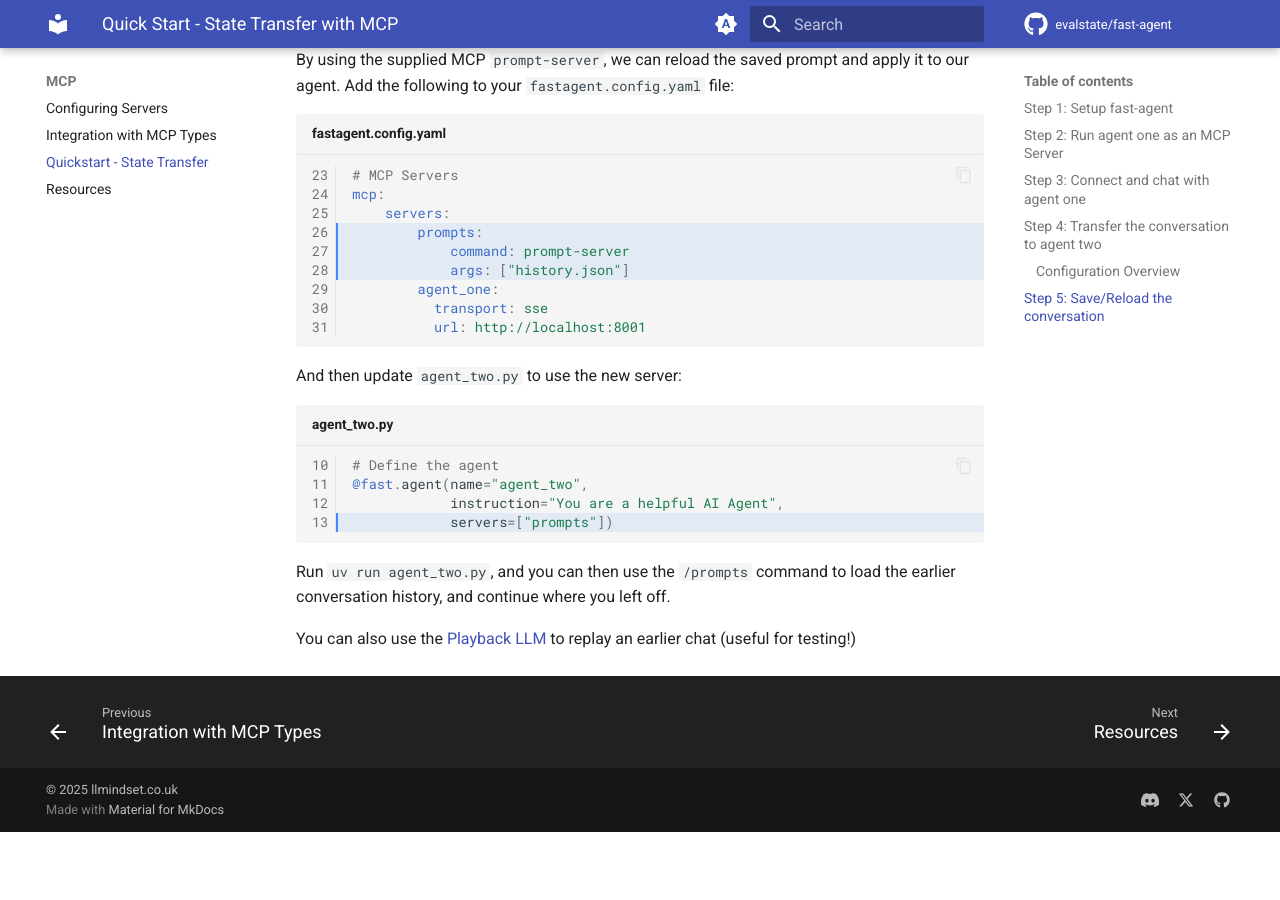
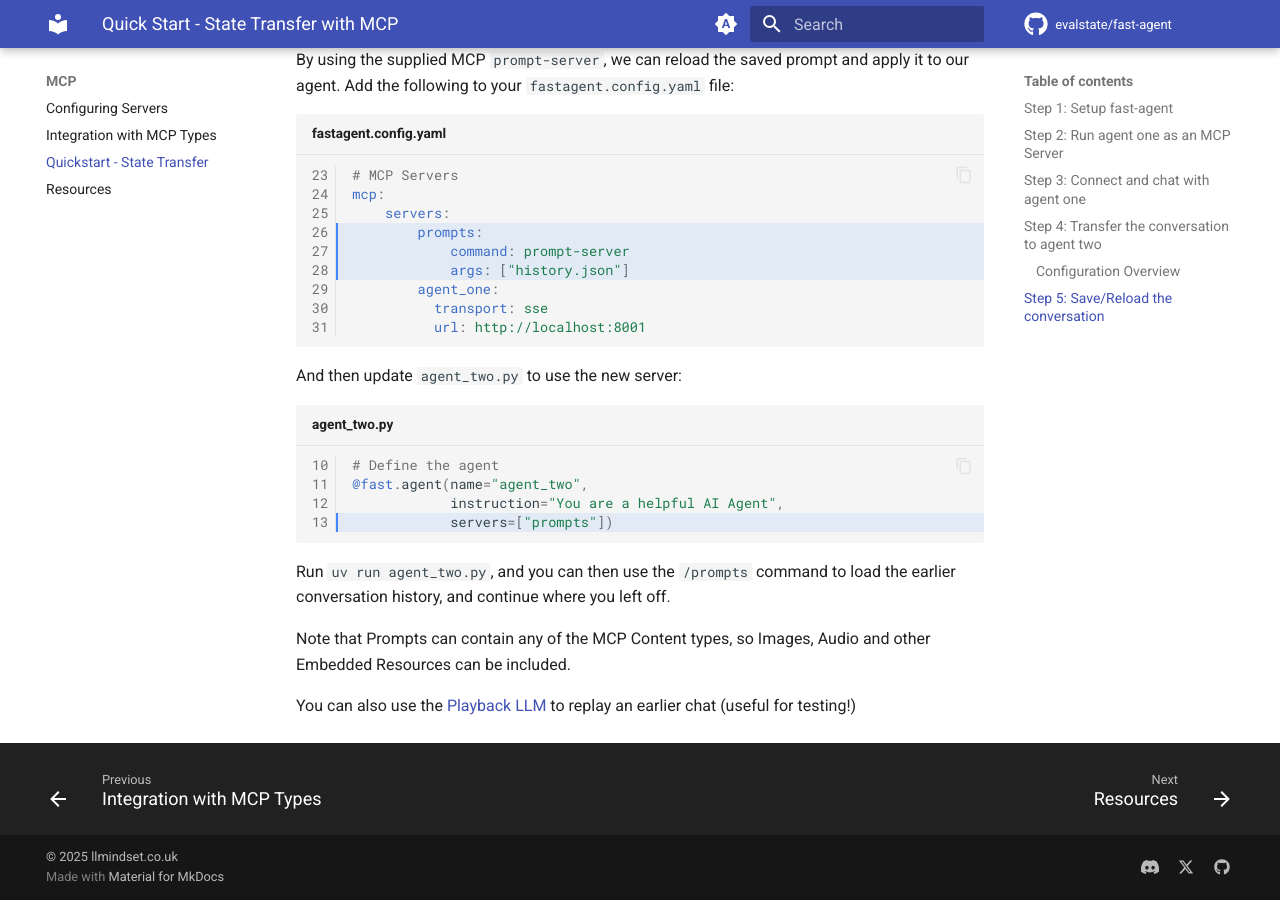
Before and after one commit to evalstate/fast-agent-docs, an MkDocs documentation site: the page built from docs/mcp/state_transfer.md, in a window 1280 px wide and 900 px high, scrolled down 5121 px. Built offline with MkDocs 1.6.1 and Material for MkDocs 9.7.7, drawn with Linux system fonts in a browser that asks for light colours; comment, search, counter and statistics services are not loaded; before the commit the page ends 5953 px from its top, so only the background shows below that.

Commit message:
added note about content types

```diff
--- a/docs/mcp/state_transfer.md
+++ b/docs/mcp/state_transfer.md
@@ -206,4 +206,6 @@ And then update `agent_two.py` to use the new server:
 
 Run `uv run agent_two.py`, and you can then use the `/prompts` command to load the earlier conversation history, and continue where you left off.
 
+Note that Prompts can contain any of the MCP Content types, so Images, Audio and other Embedded Resources can be included.
+
 You can also use the [Playback LLM](../models/internal_models.md) to replay an earlier chat (useful for testing!)
```
